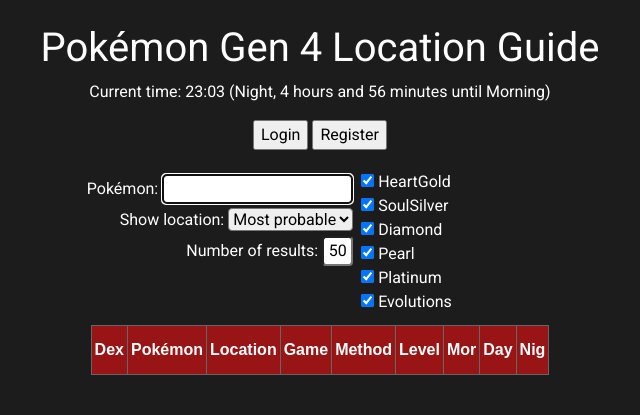
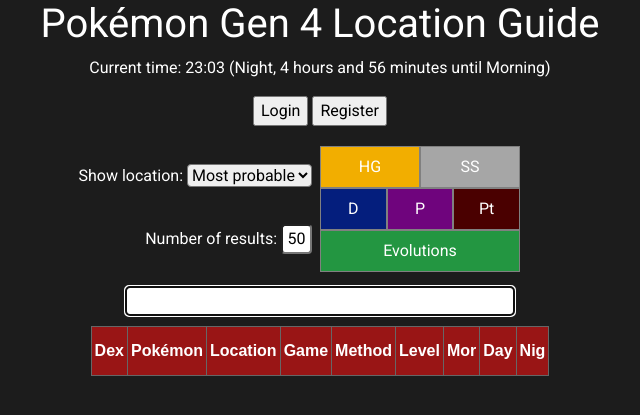
Before and after one commit to jaime0907/HGSSdex, a Django app: page / in a window 1280 px wide. Shown: the top 415 px of the page, without its empty margins (320-960 px from the left). Run offline with Django 3.2, Linux system fonts and the light colour scheme; lists and menus that the app fills with data are empty; some libraries are stand-ins or nearby versions.

Commit message:
Cambiado CSS principal por grids y el CSS del selector para hacer checkboxes en forma de botón

```diff
--- a/templates/base.html
+++ b/templates/base.html
@@ -25,7 +25,7 @@
 		#tablepoke tr:nth-child(odd){background-color: #ffffff;}
 		#tablepoke tr:hover {background-color: #ddd;}
 		#tablepoke th {
-		    padding-top: 12px;
+		  padding-top: 12px;
 			padding-bottom: 12px;
 			text-align: center;
 			background-color: #991515;
@@ -39,12 +39,138 @@
 			font-family: Roboto;
 			text-align: center;
 			align-items: center;
+			display: grid;
+			grid-template-columns: auto auto auto;
+			grid-template-areas: ". centergrid ."
+		}
+		#centergrid {
+			grid-area: centergrid;
+			display: grid;
+			grid-template-columns: 50% 50%;
+			grid-template-areas: "header header"
+													 "filter selector"
+													 "searchbox searchbox"
+													 "main main"
+		}
+		#header {
+			grid-area: header;
+		}
+		#filter {
+			grid-area: filter;
+			display: grid;
+			grid-template-columns: auto;
+			grid-template-areas: "location" "nresults";
+		}
+		#location {
+			grid-area: location;
+			align-self: center;
+		}
+		#nresults {
+			grid-area: nresults;
+			align-self: center;
+		}
+		#selector {
+			grid-area: selector;
+			margin: 4px 0;
+			width:200px;
+		}
+		#searchbox {
+			grid-area: searchbox;
+			margin:10px;
+		}
+		#pokename {
+			width:50%;
+		}
+		#main {
+			grid-area: main;
+		}
+
+		.selectorgrid {
+			display: grid;
+			grid-template-columns: 33.33% 33.33% 33.34%;
+			grid-template-areas: "hgss hgss hgss"
+													 "d p pt"
+													 "evo evo evo";
+
+		}
+		#hgss {
+			grid-area: hgss;
+			display: grid;
+			grid-template-columns: 50% 50%;
+			grid-template-areas: "hg ss";
+
+		}
+		input.chk-btn {
+		  display: none;
+		}
+		input.chk-btn + label {
+		  border: 1px solid grey;
+		  background: #1c1c1c;
+			color: #FFF;
+		  width: 100%;
+			height: 100%;
+		  cursor: pointer;
+			margin-bottom: 0;
+			text-align: center;
+			padding:8px;
+		}
+		input.chk-btn:not(:checked) + label:hover {
+		  box-shadow: 0px 1px 3px black;
+		}
+		#hg input.chk-btn + label:active,
+		#hg input.chk-btn:checked + label {
+		  background: rgb(242, 174, 0);
+			color: #FFF;
+		}
+		#ss input.chk-btn + label:active,
+		#ss input.chk-btn:checked + label {
+		  background: rgb(166, 166, 166);
+			color: #FFF;
+		}
+		#d input.chk-btn + label:active,
+		#d input.chk-btn:checked + label {
+		  background: rgb(4, 30, 125);
+			color: #FFF;
+		}
+		#p input.chk-btn + label:active,
+		#p input.chk-btn:checked + label {
+		  background: rgb(111, 4, 125);
+			color: #FFF;
+		}
+		#pt input.chk-btn + label:active,
+		#pt input.chk-btn:checked + label {
+		  background: rgb(74, 0, 0);
+			color: #FFF;
+		}
+		#evo input.chk-btn + label:active,
+		#evo input.chk-btn:checked + label {
+		  background: rgb(35, 150, 65);
+			color: #FFF;
+		}
+		#hg {
+			grid-area: hg;
+		}
+		#ss {
+			grid-area: ss;
+		}
+		#d {
+			grid-area: d;
+		}
+		#p {
+			grid-area: p;
+		}
+		#pt {
+			grid-area: pt;
+		}
+		#evo {
+			grid-area: evo;
 		}
 		#pokename, #groupselector, #limit, #logoutbot {
 
 			border-radius: 4px;
 			text-align: center;
 		}
+
 		{% block css %}
 		{% endblock %}
 	</style>
--- a/templates/hgss/main.html
+++ b/templates/hgss/main.html
@@ -6,7 +6,9 @@
 {% block content %}
 	{% csrf_token %}
 	<div id="wrapper">
+	<div id="centergrid">
 		<br>
+		<div id="header">
 			<h1 style="font-family: Roboto">Pokémon Gen 4 Location Guide</h1>
 			<p id="demo">In Game Hour:</p>
 
@@ -19,17 +21,11 @@
 				<input type="button" id="regbot" value="Register" onclick="location.href='/register';"></input>
 			</p>
 	    {% endif %}
+		</div>
 
 
-
-			<div style="display: inline-block; width=100%;">
-				<div style="text-align:right; float:left;margin: 4px">
-					<div style="margin: 4px">
-						Pokémon:
-						<input id="pokename" name="pokename" type="text"autofocus onkeyup="getPoke()">
-					</div>
-
-					<div style="margin: 4px">
+		<div id="filter" style="text-align:right; float:left;margin: 4px">
+			<div id="location" style="margin: 4px">
 				Show location:
 				<select id="groupselector" onchange="getPoke()">
 					<option value=1>Most probable</option>
@@ -37,25 +33,49 @@
 				</select>
 			</div>
 
-					<div style="margin: 4px">
+			<div id="nresults" style="margin: 4px">
 				Number of results:
 				<input id="limit" name="limit" type="text" value="50" size="1" onkeyup="getPoke()">
 			</div>
 		</div>
 
-					<div style="margin: 4px auto; text-align: left; width: 200px;float:right;">
-						<input type="checkbox" id="gamehg" checked="true" onchange="getPoke()"> HeartGold<br>
-						<input type="checkbox" id="gamess" checked="true" onchange="getPoke()"> SoulSilver<br>
-						<input type="checkbox" id="gamed" checked="true" onchange="getPoke()"> Diamond<br>
-						<input type="checkbox" id="gamepe" checked="true" onchange="getPoke()"> Pearl<br>
-						<input type="checkbox" id="gamept" checked="true" onchange="getPoke()"> Platinum<br>
-						<input type="checkbox" id="gameevo" checked="true" onchange="getPoke()"> Evolutions<br>
+
+		<div id="selector">
+			<div class="selectorgrid">
+				<div id="hgss">
+					<div id="hg">
+						<input type="checkbox" id="gamehg" onchange="getPoke()" checked="true" class="chk-btn">
+						<label for="gamehg">HG</label>
+					</div>
+					<div id="ss">
+						<input type="checkbox" id="gamess" onchange="getPoke()" checked="true" class="chk-btn">
+						<label for="gamess">SS</label>
+					</div>
+				</div>
+				<div id="d">
+					<input type="checkbox" id="gamed" onchange="getPoke()" checked="true" class="chk-btn">
+					<label for="gamed">D</label>
+				</div>
+				<div id="p">
+					<input type="checkbox" id="gamepe" onchange="getPoke()" checked="true" class="chk-btn">
+					<label for="gamepe">P</label>
+				</div>
+				<div id="pt">
+					<input type="checkbox" id="gamept" onchange="getPoke()" checked="true" class="chk-btn">
+					<label for="gamept">Pt</label>
+				</div>
+				<div id="evo">
+					<input type="checkbox" id="gameevo" onchange="getPoke()" checked="true" class="chk-btn">
+					<label for="gameevo">Evolutions</label>
+				</div>
 			</div>
 		</div>
 
+		<div id="searchbox">
+			<input id="pokename" name="pokename" type="text"autofocus onkeyup="getPoke()">
+		</div>
 
-
-		<br>
+		<div id="main">
 			<table id="tablepoke" align="center">
 				<tr>
 					<th>Dex</th>
@@ -85,6 +105,8 @@
 				{% endfor %}
 			</table>
 		</div>
+	</div>
+	</div>
 
 {% endblock %}
 
```
Lines whose indentation alone changed are shown as unchanged.
